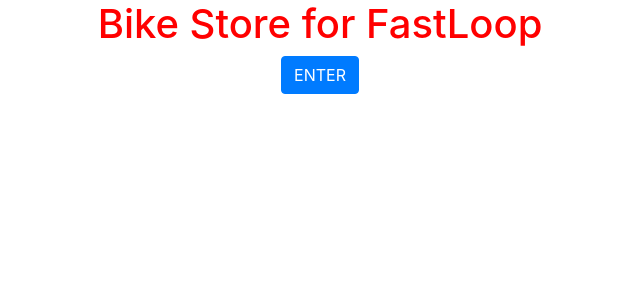
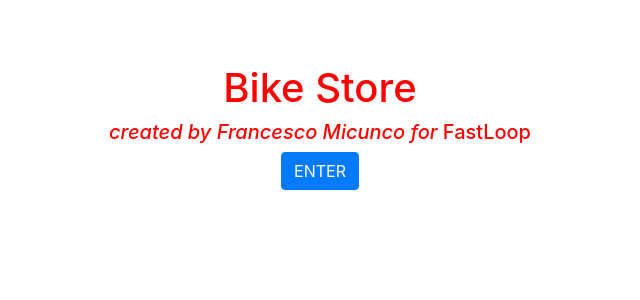
Before and after one commit to FrancescoMicunco/bikecard, a React (Create React App) app: page / in a window 1280 px wide. Shown: the top 300 px of the page, without its empty margins (320-960 px from the left). Built offline with nearby package versions, Linux system fonts and the light colour scheme.

Commit message:
link on button

```diff
--- a/src/App.css
+++ b/src/App.css
@@ -1,4 +1,5 @@
 .App {
+    padding-top: 4rem;
     text-align: center;
     color: red;
 }
--- a/src/App.jsx
+++ b/src/App.jsx
@@ -1,6 +1,6 @@
 import "bootstrap/dist/css/bootstrap.min.css";
 import "./App.css";
-import HomePage from "./HomePage.jsx";
+import HomePage from "./Pages/HomePage.jsx";
 import ItemList from "./Components/ItemList.jsx";
 import ItemDetails from "./Components/ItemDetails.jsx";
 import NotFound from "./Pages/NotFound.jsx";
--- a/src/HomePage.jsx
+++ /dev/null
@@ -1,13 +0,0 @@
-import { Button } from 'react-bootstrap'
-
-const HomePage = () => {
-    return (
-        <>
-            <h1>Bike Store for FastLoop</h1>
-
-            <Button>ENTER</Button>
-        </>
-    );
-}
-
-export default HomePage;
--- /dev/null
+++ b/src/Pages/HomePage.jsx
@@ -0,0 +1,17 @@
+import { Button } from 'react-bootstrap'
+import { Link } from 'react-router-dom'
+
+const HomePage = () => {
+    return (
+
+        <div mt={5}>
+
+            <h1>Bike Store</h1>
+            <h5><span style={{ fontStyle: "italic" }}>created by Francesco Micunco for</span> FastLoop</h5>
+            <Link to="list">
+                <Button >ENTER</Button></Link>
+        </div>
+    );
+}
+
+export default HomePage;
```
